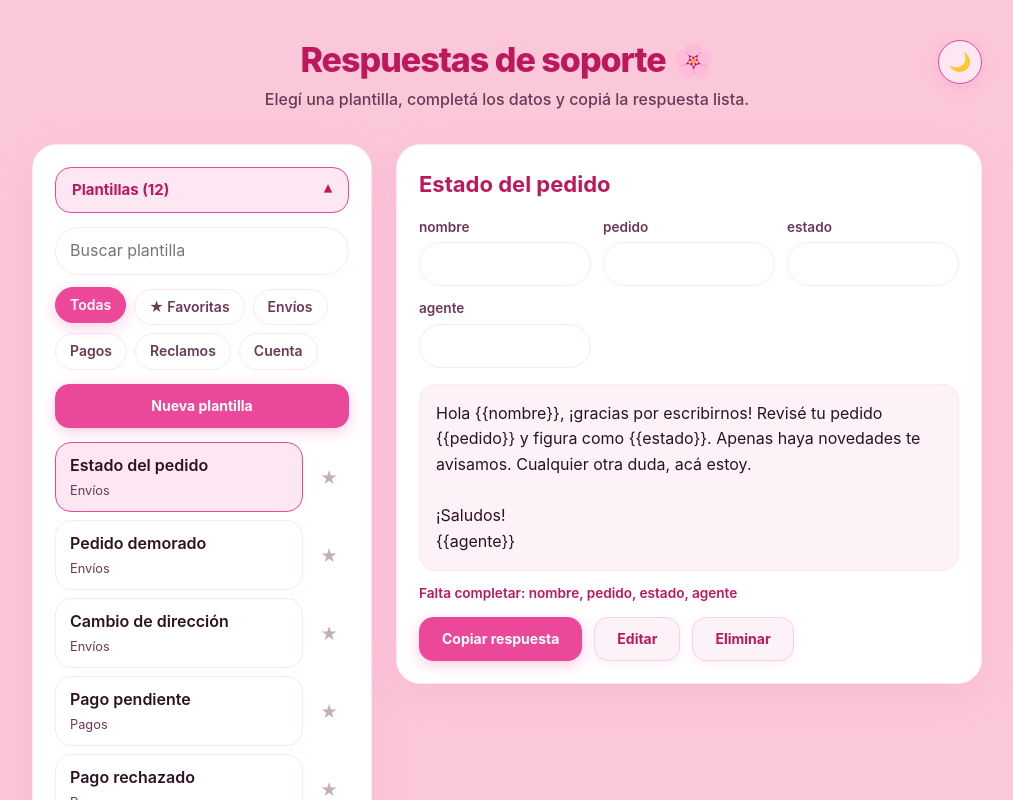
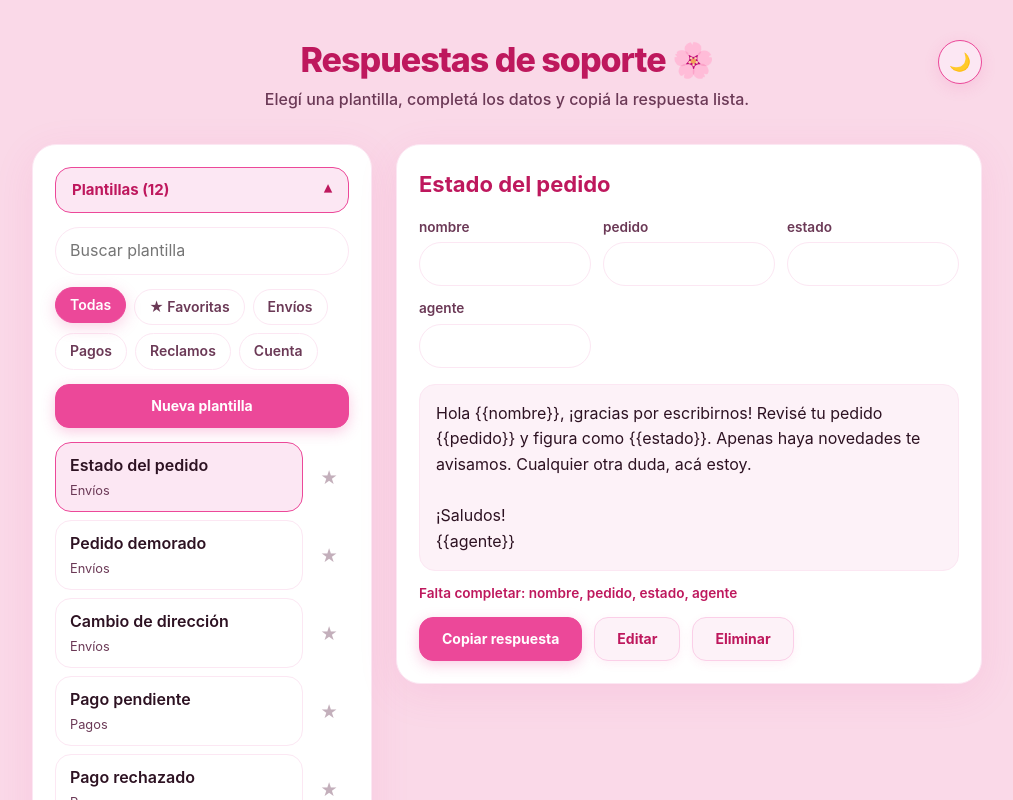
Before and after one commit to FlorBagnis/CX-macros, a React (Vite) app: page / in a window 1280 px wide. Shown: the top 800 px of the page, without its empty margins (133-1146 px from the left). Built offline with nearby package versions, Linux system fonts and the light colour scheme.

Commit message:
Update styles.css

```diff
--- a/src/styles.css
+++ b/src/styles.css
@@ -2,7 +2,7 @@
 
 /* Paleta copiada del style.css del portfolio modificada a mas claro */
 :root {
-  --rosa-fondo: #fbc8d9;
+  --rosa-fondo: #fad9E8;
   --rosa-brillante: #ec4899;
   --rosa-oscuro: #be185d;
   --rosa-suave: #fce7f3;
```
